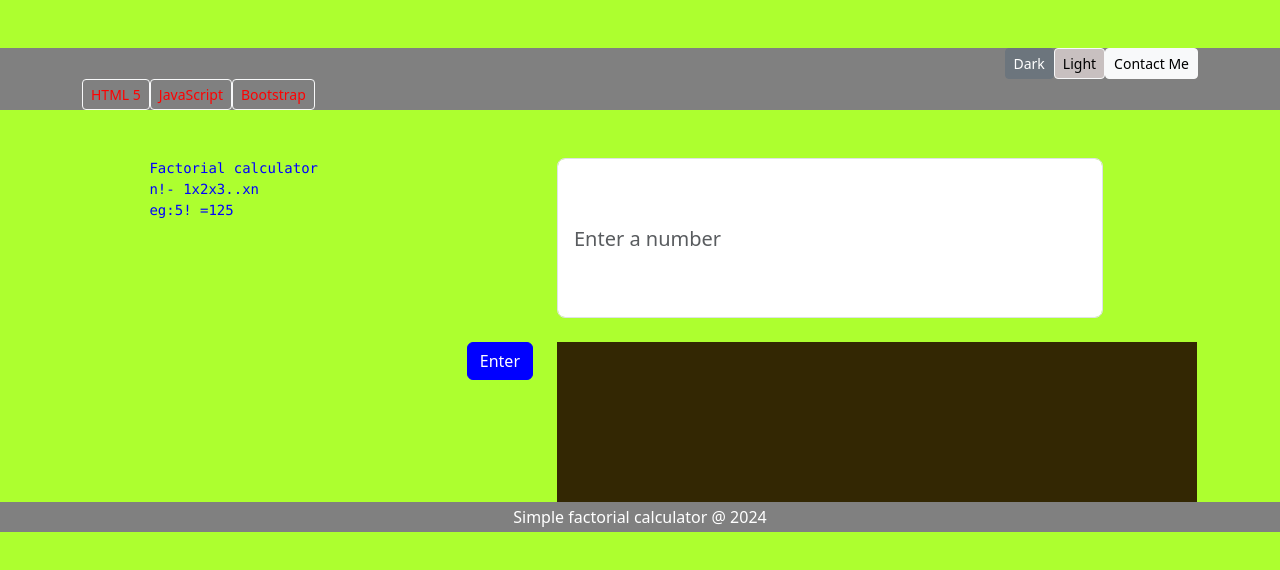
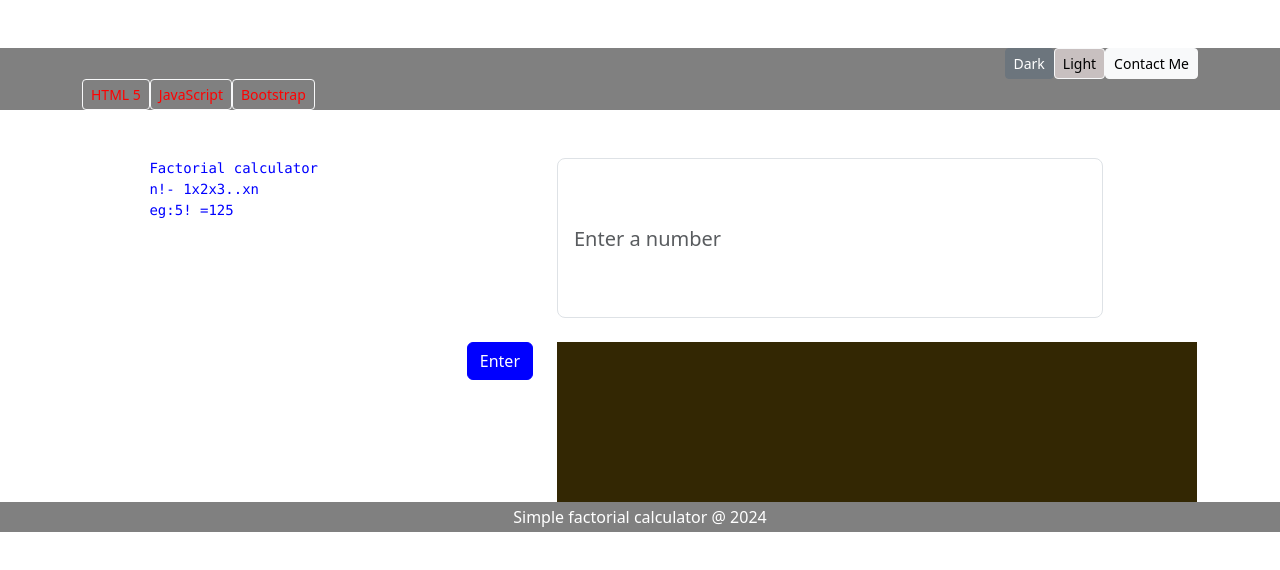
Before and after one commit to GurmanKaur01/midterm_exam, a website: page index.html in a window 1280 px wide. Drawn offline with nearby package versions, Linux system fonts and the light colour scheme; files that its build step writes are made by us from their sources.

Commit message:
Code changes

```diff
--- a/package.json
+++ b/package.json
@@ -15,5 +15,8 @@
   "bugs": {
     "url": "https://github.com/GurmanKaur01/midterm_exam/issues"
   },
-  "homepage": "https://github.com/GurmanKaur01/midterm_exam#readme"
+  "homepage": "https://github.com/GurmanKaur01/midterm_exam#readme",
+  "dependencies": {
+    "sass": "^1.77.4"
+  }
 }
--- a/scss/style.scss
+++ b/scss/style.scss
@@ -1,5 +1,5 @@
 
-$primary : greenyellow;
+$primary : white;
 body{
   background-color : $primary;
 }
```
Also changed, not shown: 1 other file.
